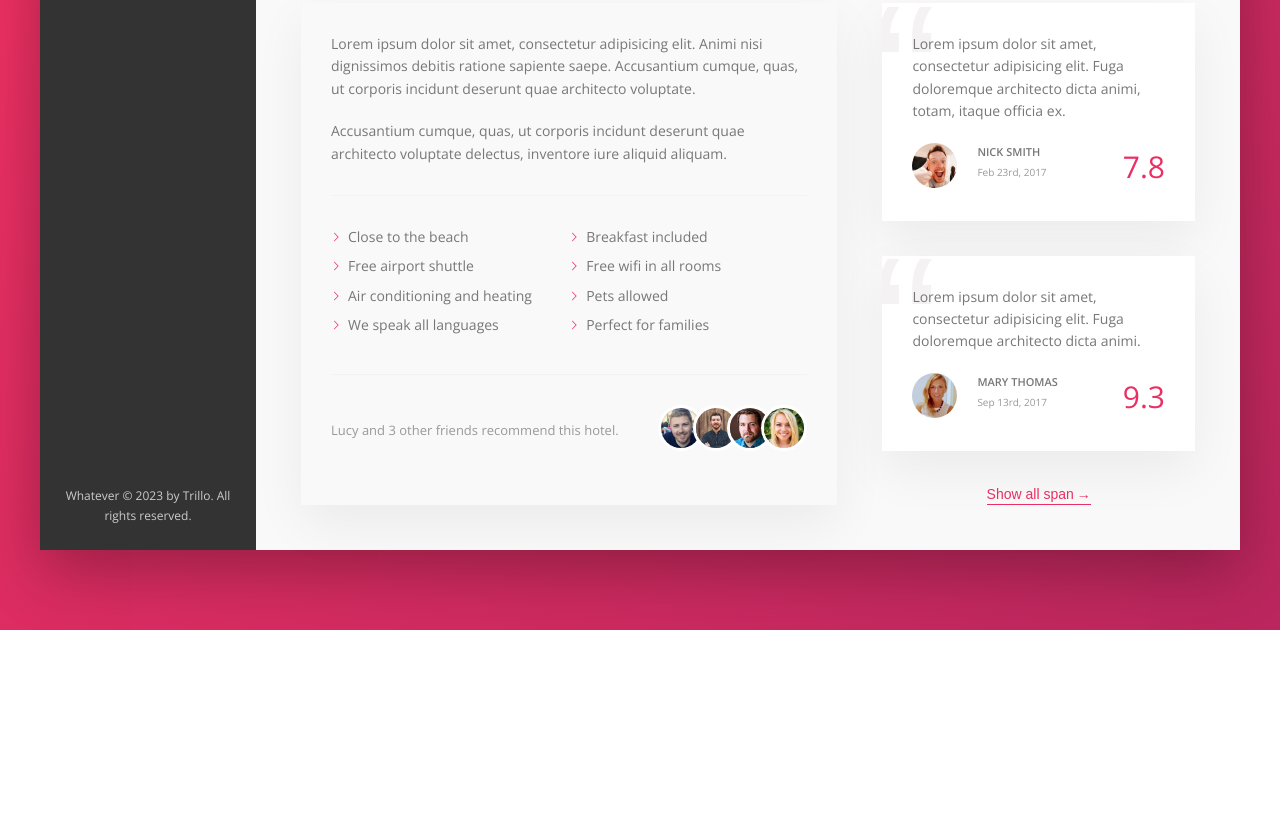
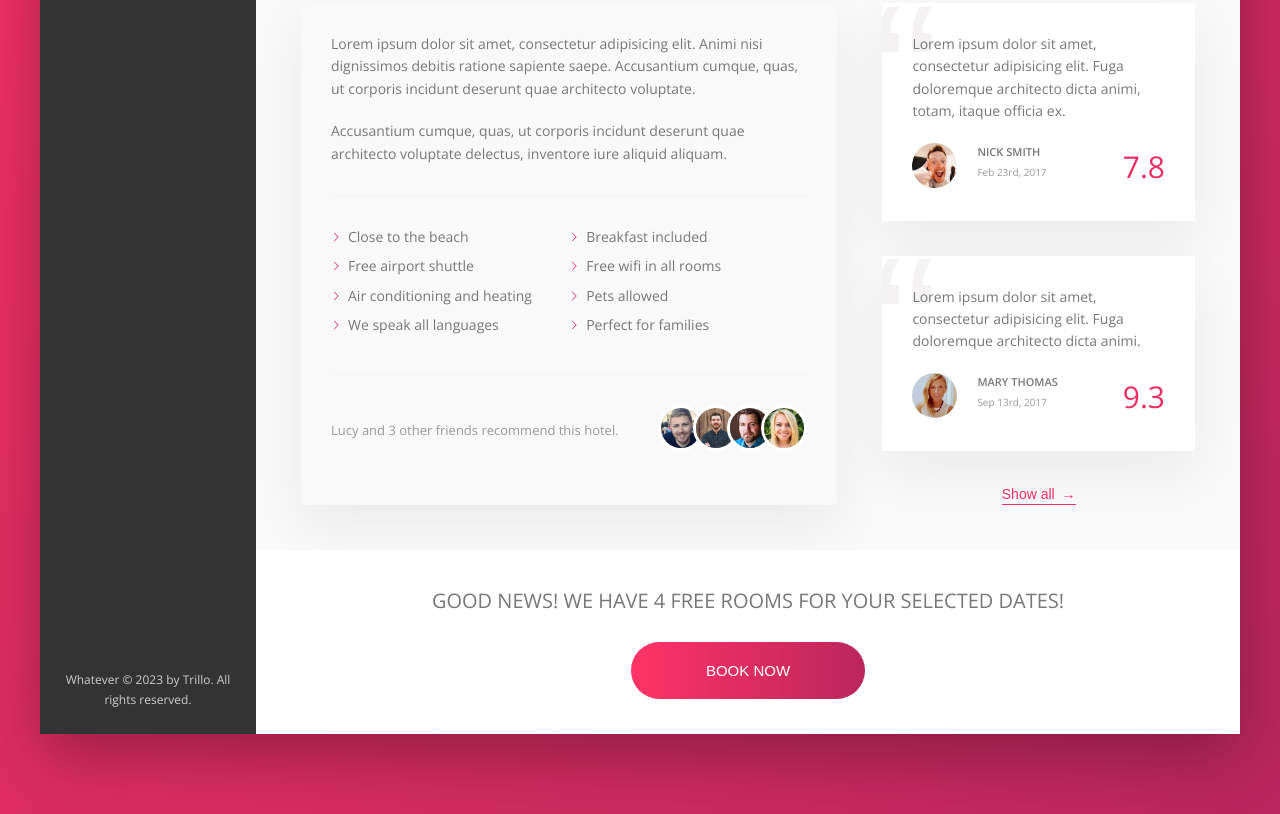
Before and after one commit to Kristof1992/UDEMY_ADVANCED_CSS_SASS, a website: page Trillo/starter/index.html in a window 1280 px wide. Shown: the part 644-1458 px from the top of the page. Before the commit the page ends 1274 px from the top, so only its background shows below. Drawn offline with nearby package versions, Linux system fonts and the light colour scheme.

Commit message:
CTA Section - Implemented

```diff
--- a/Trillo/starter/index.html
+++ b/Trillo/starter/index.html
@@ -158,6 +158,7 @@
           </div>
 
           <div class="detail">
+
             <div class="description">
               <p class="paragraph">
                 Lorem ipsum dolor sit amet, consectetur adipisicing elit. Animi
@@ -191,7 +192,9 @@
                 </div>
               </div>
             </div>
+
             <div class="user-reviews">
+
               <figure class="review">
                 <blockquote class="review__text">
                   Lorem ipsum dolor sit amet, consectetur adipisicing elit. Fuga
@@ -210,6 +213,7 @@
                   <div class="review__rating">7.8</div>
                 </figcaption>
               </figure>
+
               <figure class="review">
                 <blockquote class="review__text">
                   Lorem ipsum dolor sit amet, consectetur adipisicing elit. Fuga
@@ -229,10 +233,22 @@
                 </figcaption>
               </figure>
 
-              <button class="btn-inline">
-                Show all span<span>&rarr;</span>
-              </button>
+              <button class="btn-inline">Show all <span>&rarr;</span></button>
+
             </div>
+
+
+
+          </div>
+          <!-- /DETAIL -->
+          <div class="cta">
+            <h2 class="cta__book-now">
+              Good news! We have 4 free rooms for your selected dates!
+            </h2>
+            <button class="btn">
+              <span class="btn__visible">Book now</span>
+              <span class="btn__invisible">Only 4 rooms left</span>
+            </button>
           </div>
         </main>
       </div>
--- a/Trillo/starter/sass/_components.scss
+++ b/Trillo/starter/sass/_components.scss
@@ -467,3 +467,74 @@
     z-index: 1;
   }
 }
+
+/////////////////////////////////
+/// CTA
+
+.cta {
+  padding: 3.5rem 0;
+  text-align: center;
+
+  &__book-now {
+    font-size: 2rem;
+    font-weight: 300;
+    text-transform: uppercase;
+    margin-bottom: 2.5rem;
+  }
+}
+
+.btn {
+  position: relative;
+  font-size: 1.5rem;
+  font-weight: 300;
+  text-transform: uppercase;
+  border-radius: 100px;
+  border: none;
+  background-image: linear-gradient(
+    to right,
+    var(--color-primary-light),
+    var(--color-primary-dark)
+  );
+  color: #fff;
+  overflow: hidden;
+  cursor: pointer;
+
+  & > * {
+    display: inline-block;
+    width: 100%;
+    height: 100%;
+    transition: all 0.2s;
+  }
+
+  &__visible {
+    padding: 2rem 7.5rem;
+  }
+
+  &__invisible {
+    position: absolute;
+    padding: 2rem 0;
+    top: -100%;
+    left: 0;
+  }
+
+  &:hover {
+    background-image: linear-gradient(
+      to left,
+      var(--color-primary-light),
+      var(--color-primary-dark)
+    );
+  }
+
+  &:hover &__visible {
+    transform: translateY(100%);
+  }
+
+  &:hover &__invisible {
+    top: 0;
+  }
+
+  &:focus {
+    outline: none;
+    animation: pulsate 1s infinite;
+  }
+}
```
Also changed, not shown: Trillo/starter/css/style.css.
